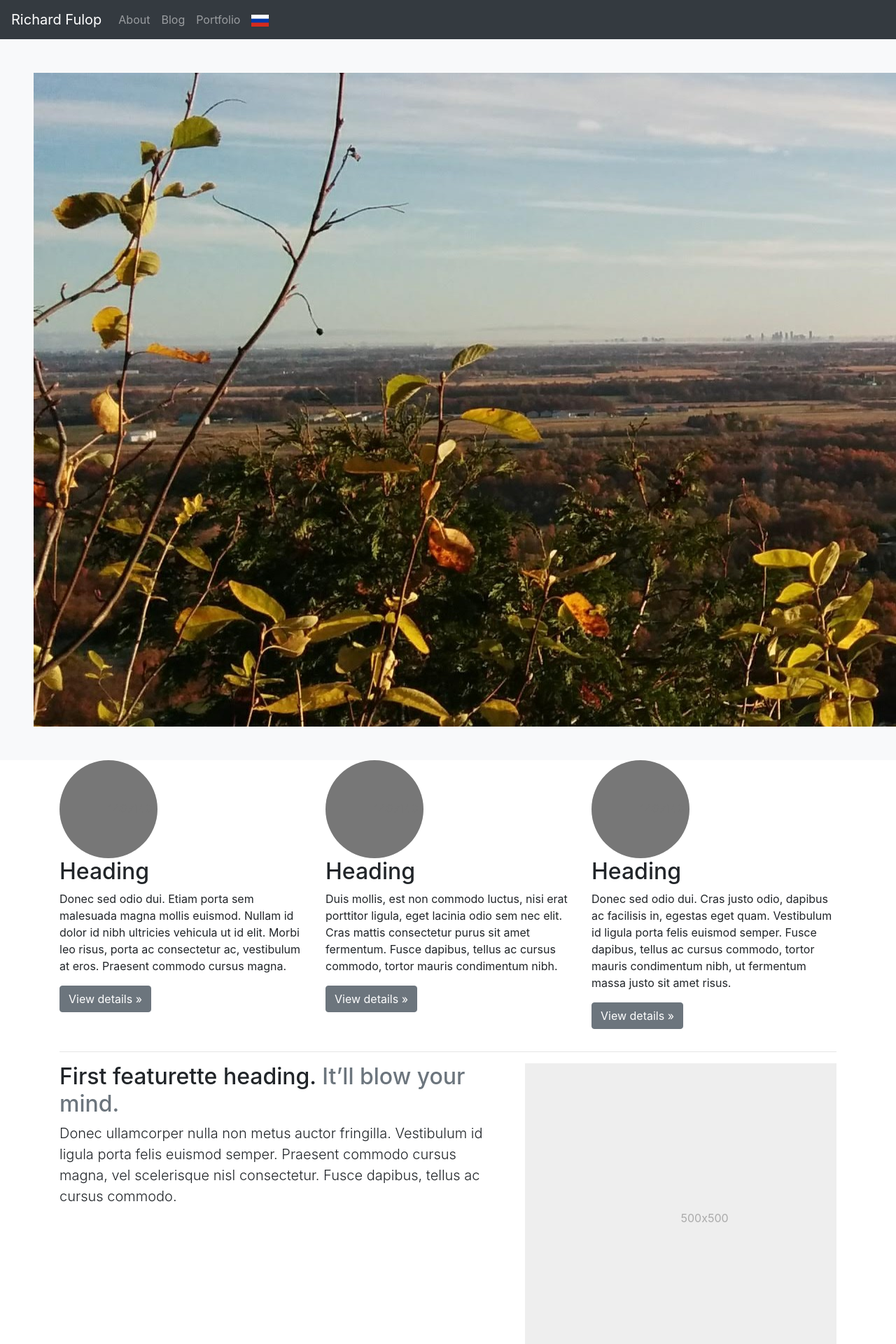
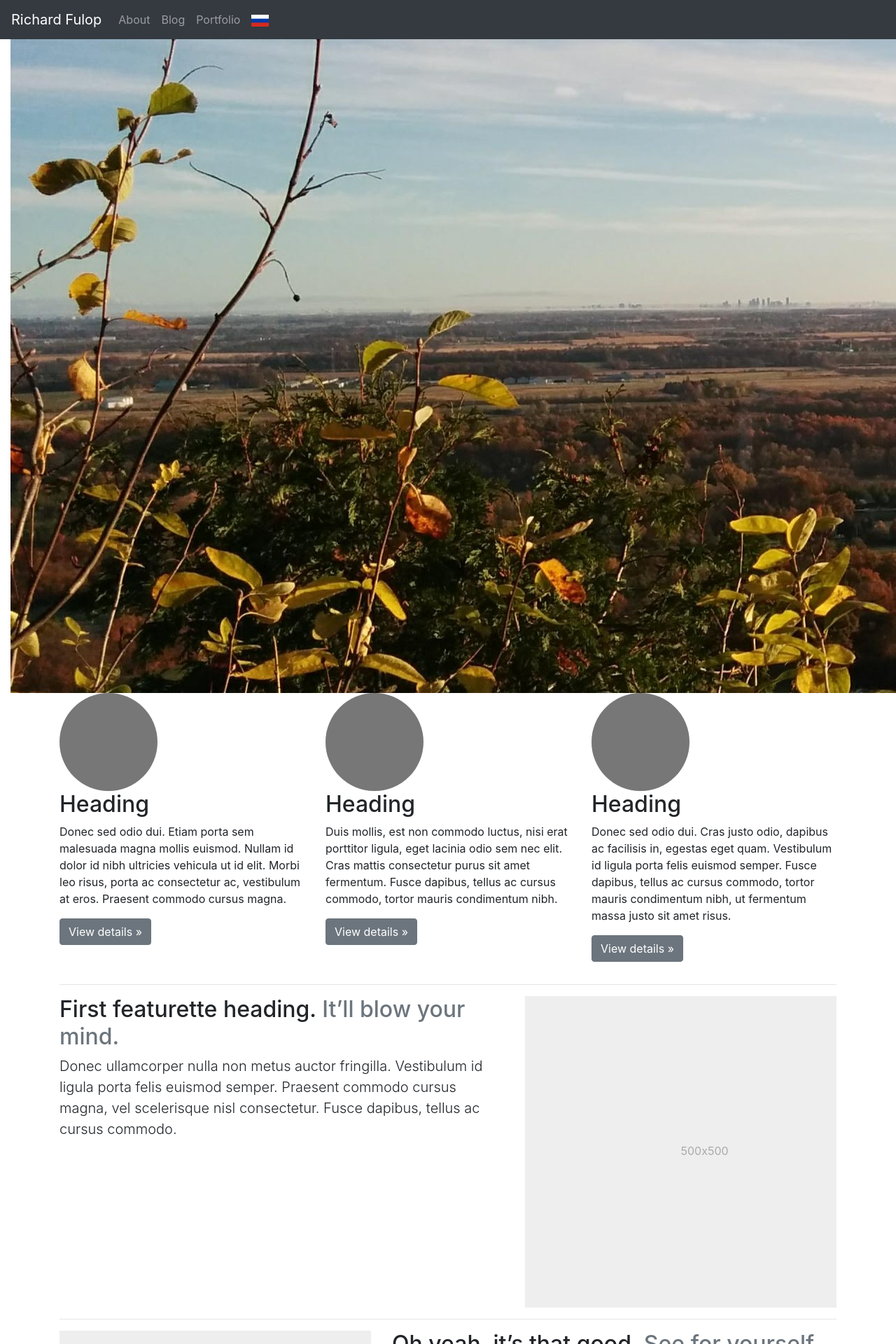
Before and after one commit to richiebful/richiebful.github.io, a Jekyll site: the page built from index.html, in a window 1280 px wide. Shown: the top 1920 px of the page at 70% size. Built offline with Jekyll 4.4.1, drawn with Linux system fonts in a browser that asks for light colours.

Commit message:
Try new experience for images

```diff
--- a/index.html
+++ b/index.html
@@ -2,8 +2,10 @@
 layout: default
 ---
 
-<div class="position-relative overflow-hidden p-3 p-md-5 text-center bg-light">
-  <img class="" src="assets/canada-escarpment.jpg"/>
+<div class="d-flex flex-row position-relative overflow-hidden text-center">
+  <div class="container-fluid">
+    <img src="assets/canada-escarpment.jpg" />
+  </div>
 </div>
 
 
```
